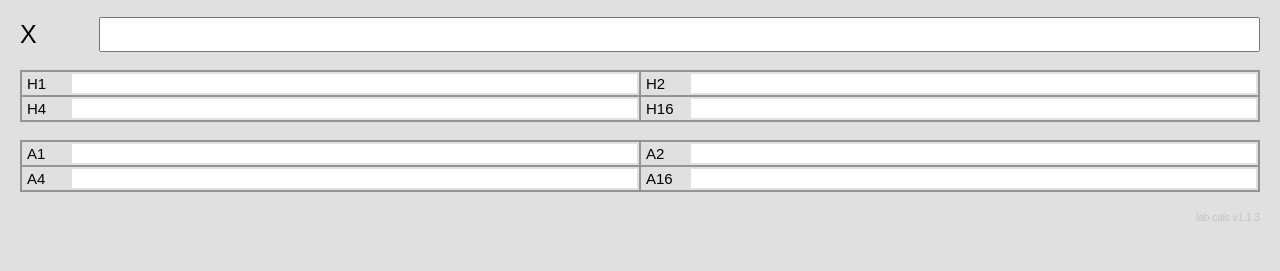
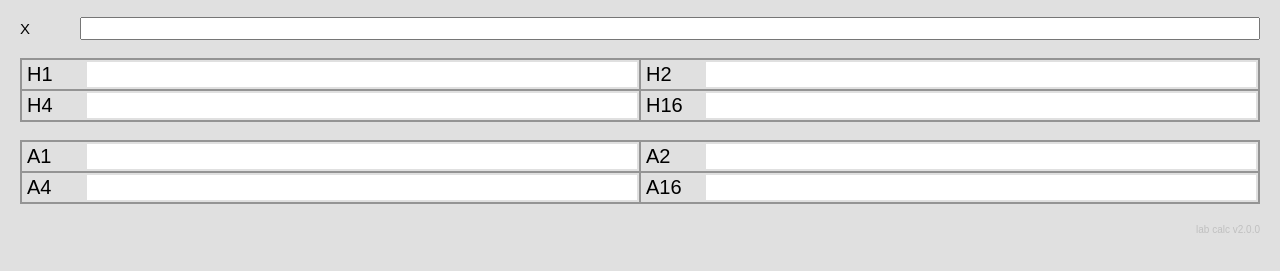
Before and after one commit to Alex-1701/lab_calc, a website: page public/index.html in a window 1280 px wide. Both pictures are taken after a click on the button "Ничипоренко". Shown: the part 43-314 px from the top of the page. Drawn offline with Linux system fonts and the light colour scheme.

Commit message:
Remove big icons, change fonts

```diff
--- a/public/index.html
+++ b/public/index.html
@@ -1,5 +1,5 @@
 <!DOCTYPE html>
-<html lang="en">
+<html lang="ru">
 <head>
   <meta charset="UTF-8">
   <meta http-equiv="X-UA-Compatible" content="IE=edge">
@@ -181,7 +181,7 @@
   </div>
 
   <a class="version" href="https://github.com/Alex-1701/lab_calc" target="_blank">
-    lab calc v1.1.3
+    lab calc v2.0.0
   </a>
 
 </body>
--- a/public/style.css
+++ b/public/style.css
@@ -25,15 +25,15 @@ body {
 }
 
 .param_name {
-    font-size: 25px;
+    font-size: 15px;
     margin-top: auto;
     margin-bottom: auto;
-    width: 80px;
+    width: 60px;
 }
 
 .input_field {
-    font-size: 25px;
-    width: calc(100% - 80px);
+    font-size: 15px;
+    width: calc(100% - 60px);
 }
 
 .name_and_result {
@@ -42,16 +42,16 @@ body {
 }
 
 .name {
-    font-size: 15px;
+    font-size: 20px;
     margin-top: auto;
     margin-bottom: auto;
     display: block;
-    min-width: 45px;
+    min-width: 60px;
     margin-left: 3px;
 }
 
 .result {
-    font-size: 15px;
+    font-size: 20px;
     background: white;
     width: 100%;
     color: black;
@@ -96,6 +96,9 @@ td {
 #menu > button {
     font-size: 25px;
     padding: 5px;
+    border: 2px solid gray;
+    border-radius: 7px;
+    background-color: #c7c7ff;
 }
 
 #menu_button {
```
Also changed, not shown: .eslintrc.json, public/icons/icon-144x144.png (deleted), public/icons/icon-192x192.png (deleted), public/icons/icon-384x384.png (deleted), public/icons/icon-512x512.png (deleted), public/icons/icon-96x96.png (deleted), public/manifest.json.
